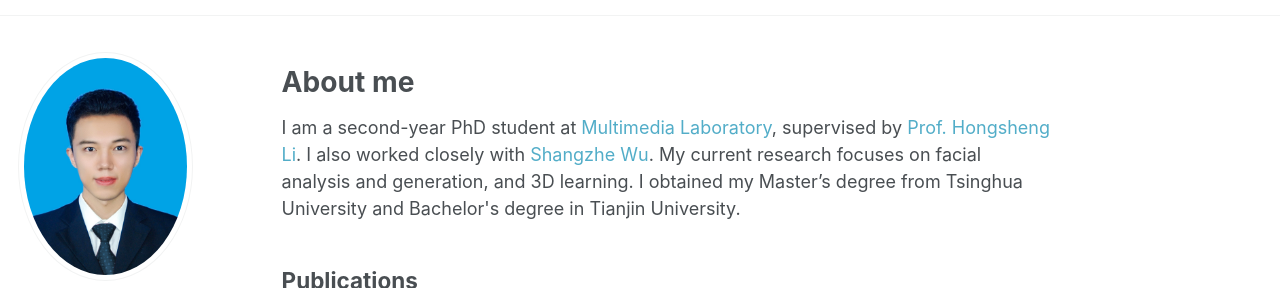
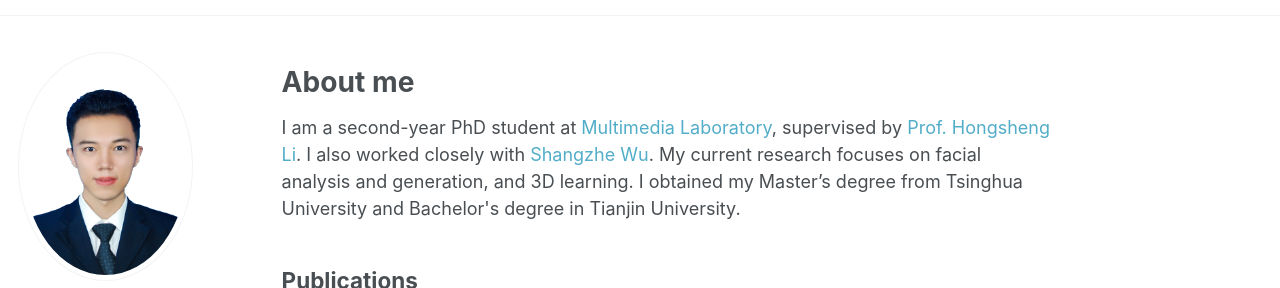
Before and after one commit to KeqiangSun/keqiangsun.github.io, a plain HTML site: page index.html in a window 1280 px wide. Shown: the part 66-354 px from the top of the page. Drawn offline with Linux system fonts and the light colour scheme; files whose address does not match are found by name.

Commit message:
update bio photo

```diff
--- a/index.html
+++ b/index.html
@@ -98,7 +98,7 @@
     <div id="main" role="main">
         <div class="sidebar sticky">
             <div itemscope="" itemtype="http://schema.org/Person">
-                <div class="author__avatar"> <img src="home/skq.png" class="author__avatar"
+                <div class="author__avatar"> <img src="home/skq_w.png" class="author__avatar"
                         alt="Keqiang Sun"></div>
                 <div class="author__content">
                     <h3 class="author__name">Keqiang Sun</h3>
```
Also changed, not shown: home/skq_w.png (added), 2 other files.
